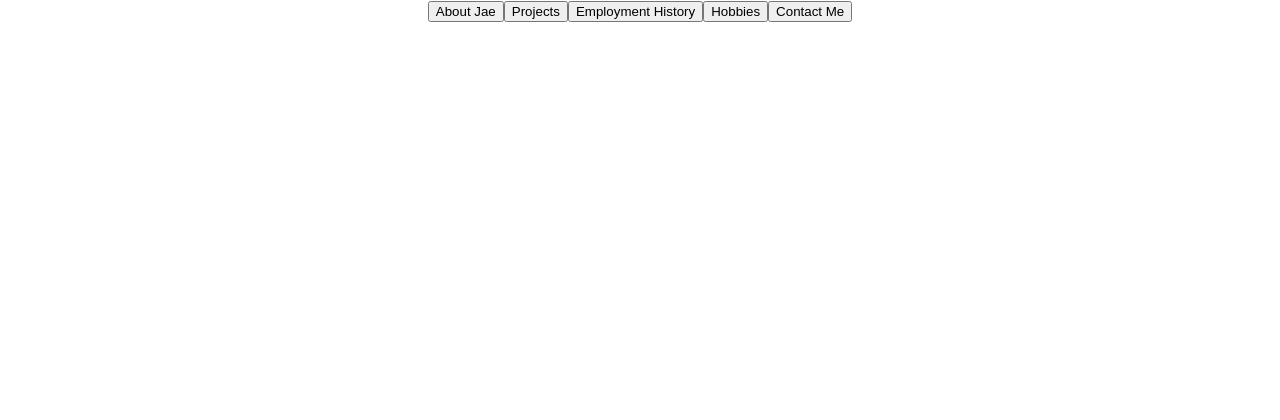
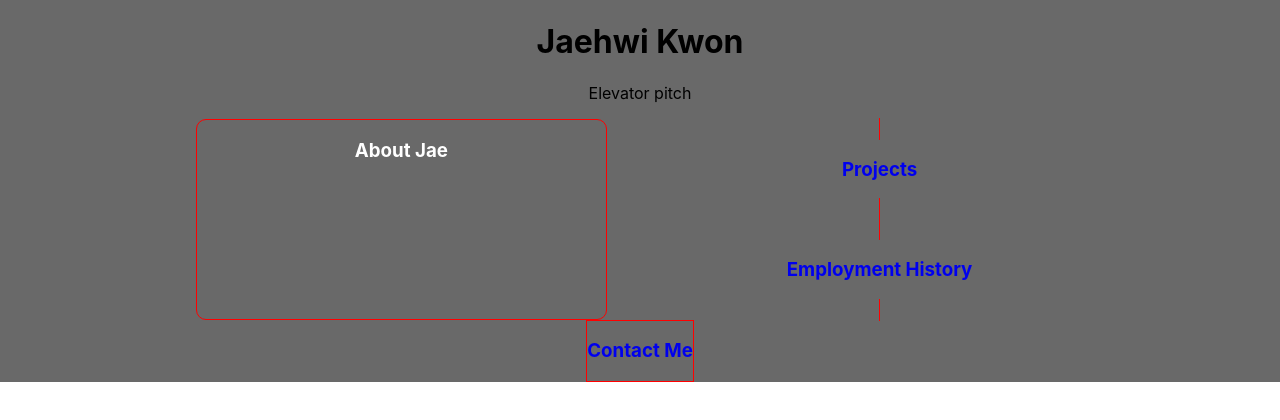
Before and after one commit to kwonj1234/my_website, a React (Create React App) app: page / in a window 1280 px wide. Shown: the top 420 px of the page. Built offline with nearby package versions, Linux system fonts and the light colour scheme.

Commit message:
styled home

```diff
--- a/src/App.css
+++ b/src/App.css
@@ -1,38 +1,14 @@
+html, body {
+  height: 100%;
+}
+
 .App {
   text-align: center;
+  background-color: dimgray;
 }
 
-.App-logo {
-  height: 40vmin;
-  pointer-events: none;
+.row {
+  display: flex;
+  flex-wrap: wrap;
+  justify-content: space-evenly;
 }
-
-@media (prefers-reduced-motion: no-preference) {
-  .App-logo {
-    animation: App-logo-spin infinite 20s linear;
-  }
-}
-
-.App-header {
-  background-color: #282c34;
-  min-height: 100vh;
-  display: flex;
-  flex-direction: column;
-  align-items: center;
-  justify-content: center;
-  font-size: calc(10px + 2vmin);
-  color: white;
-}
-
-.App-link {
-  color: #61dafb;
-}
-
-@keyframes App-logo-spin {
-  from {
-    transform: rotate(0deg);
-  }
-  to {
-    transform: rotate(360deg);
-  }
-}
--- a/src/App.js
+++ b/src/App.js
@@ -13,12 +13,11 @@ function App() {
     <BrowserRouter className="Browser">
       <div className="App">
         <Switch>
-          <Route exact path="/" component={Home}/>
-          <Route exact path="/about" component={About}/>
-          <Route exact path="/projects" component={Projects}/>
-          <Route exact path="/cv" component={CV}/>
-          <Route exact path="/hobbies" component={Hobbies}/>
-          <Route exact path="/contact_me" component={ContactMe}/>
+          <Route path="/about" component={About}/>
+          <Route path="/projects" component={Projects}/>
+          <Route path="/cv" component={CV}/>
+          <Route path="/contact_me" component={ContactMe}/>
+          <Route path="/" component={Home}/>
         </Switch>
       </div>
     </BrowserRouter>
--- /dev/null
+++ b/src/components/Home.css
@@ -0,0 +1,51 @@
+.Home {
+    margin: 0px 10%;
+    height: 100%;
+    padding-top: 1px;
+}
+
+.Link {
+    text-decoration: none;
+}
+
+.Link:hover {
+    color: black;
+    background-color: white;
+}
+
+.hero {
+    height: 30%;
+}
+
+.personalInfo {
+    height: 40%;
+}
+
+.aboutJae {
+    display: block;
+    width: 40%;
+    color: white;
+    border: 1px solid red;
+    border-radius: 10px;
+    justify-content: center;
+}
+
+.workDone {
+    width: 40%;
+}
+
+.projects {
+    border: 1px solid red;
+}
+
+.cv {
+    border: 1px solid red;
+}
+
+.contact {
+    height: 30%
+}
+
+.contactMe {
+    border: 1px solid red;
+}
--- a/src/components/Home.js
+++ b/src/components/Home.js
@@ -1,14 +1,26 @@
 import React from 'react'
 import { Link } from 'react-router-dom';
+import "./Home.css"
 
 export default function Home() {
     return (
         <div className="Home">
-            <Link><button>About Jae</button></Link>
-            <Link><button>Projects</button></Link>
-            <Link><button>Employment History</button></Link>
-            <Link><button>Hobbies</button></Link>
-            <Link><button>Contact Me</button></Link>
+            <div className="hero">
+                <h1 className="hero">Jaehwi Kwon</h1>
+                <p className="text">Elevator pitch</p>
+            </div>
+            <div className="row personalInfo">
+                <Link to="/about" className="aboutJae Link"><h3>About Jae</h3></Link>
+                <div className="column workDone">
+                    <Link to="/projects" className="projects Link"><h3>Projects</h3></Link>
+                    <br></br>
+                    <Link to="cv" className="cv Link"><h3>Employment History</h3></Link>
+                </div>
+            </div>
+            <div className="row contact">
+                <Link to="contact_me" className="contactMe Link"><h3>Contact Me</h3></Link>
+            </div>
+
         </div>
     )
 }
```
Also changed, not shown: 1 other file (tests, documents, lock files or other folders).
